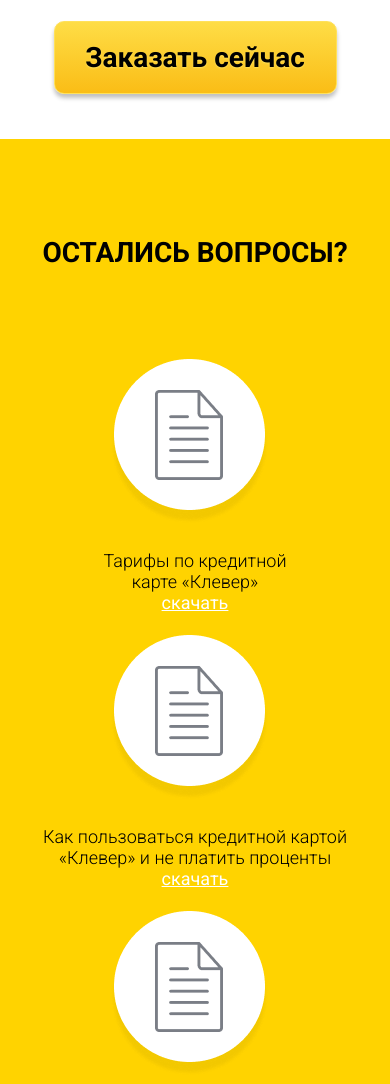
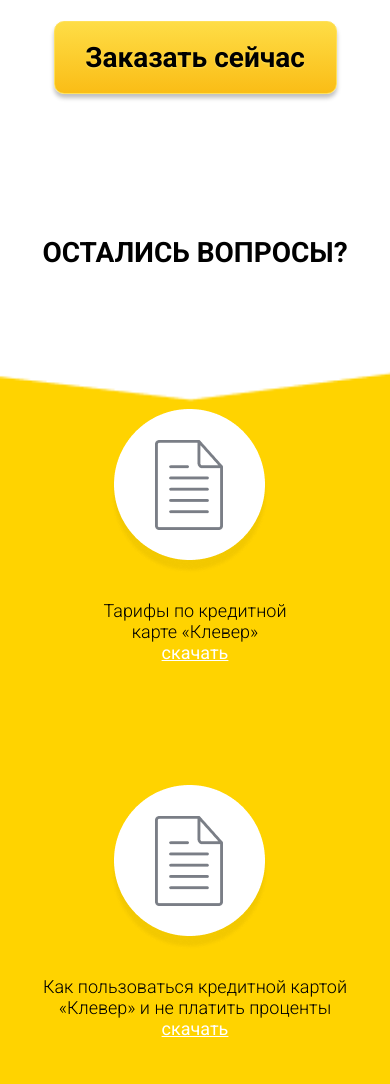
Before and after one commit to Alexandr-77/credit-card, a plain HTML site: page index.html in a window 390 px wide. Shown: the part 4420-5504 px from the top of the page. Drawn offline with Linux system fonts and the light colour scheme.

Commit message:
Add files via upload

```diff
--- a/css/style.css
+++ b/css/style.css
@@ -65,7 +65,7 @@ font-weight: 400;
    padding: 30px 0 0 0;
 }
 .preview {
-   background: url(../img/fork-2.png) 0 -60px / 100% no-repeat;
+   background: url(../img/fork-2.png) 50% -60px / cover no-repeat;
    min-height: 100vh;
    padding-bottom: 244px;
 }
@@ -284,8 +284,8 @@ font-weight: 400;
 
 /* ============== questions ========== */
 .questions {
-   background: url(../img/Rectangle-204.png) 0 0 / 100% no-repeat;
-   min-height: 640px;
+   background: url(../img/Rectangle-204.png) 50% 0 / cover no-repeat ;
+   min-height: 650px;
 }
 .questions h2 {
    font-weight: 700;
@@ -298,10 +298,9 @@ font-weight: 400;
 .questions-block {
    display: flex;
    justify-content: space-between;
-   /* background: #FFD300; */
 }
 .questions-block__item {
-   padding: 0 20px;
+   padding: 50px 20px;
 }
 .questions-block__item-img {
    width: 170px;
@@ -547,6 +546,13 @@ font-weight: 400;
       flex-direction: column;
       justify-content: center;
    }
+   .questions-block__item {
+      padding: 50px 20px;
+  }
+  .questions h2 {
+   font-size: 40px;
+   line-height: 40px;
+  }
 }
 
 /* ======== media 590 ======== */
@@ -592,6 +598,7 @@ font-weight: 400;
    .preview-block__percent-credit-item {
       margin: 10px auto;
    }
+
 }
 
 /* ======== media 460 ======== */
@@ -639,10 +646,6 @@ font-weight: 400;
       height: 47px;
       margin: 26px 0;
    }
-   .questions {
-      background: #FFD300;
-      padding-bottom: 50px;
-   }
    .questions h2 {
       font-size: 28px;
       line-height: 28px;
```
